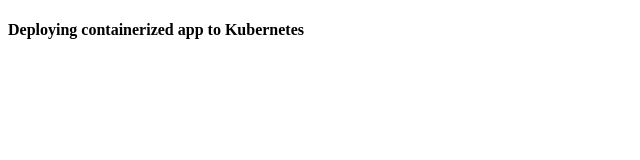
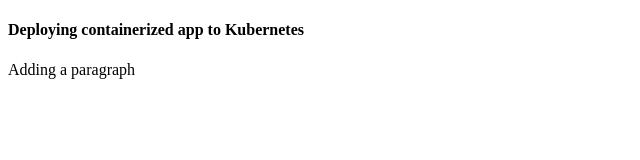
Before and after one commit to ramyabala221190/angular-kubernetes, an Angular app: page / in a window 1280 px wide. Shown: the top 160 px of the page, without its empty margins (0-640 px from the left). Built offline with nearby package versions, Linux system fonts and the light colour scheme.

Commit message:
adding a pargraph

```diff
--- a/src/app/app.component.html
+++ b/src/app/app.component.html
@@ -1 +1,3 @@
 <h4>Deploying containerized app to Kubernetes</h4>
+
+<p>Adding a paragraph</p>
```
